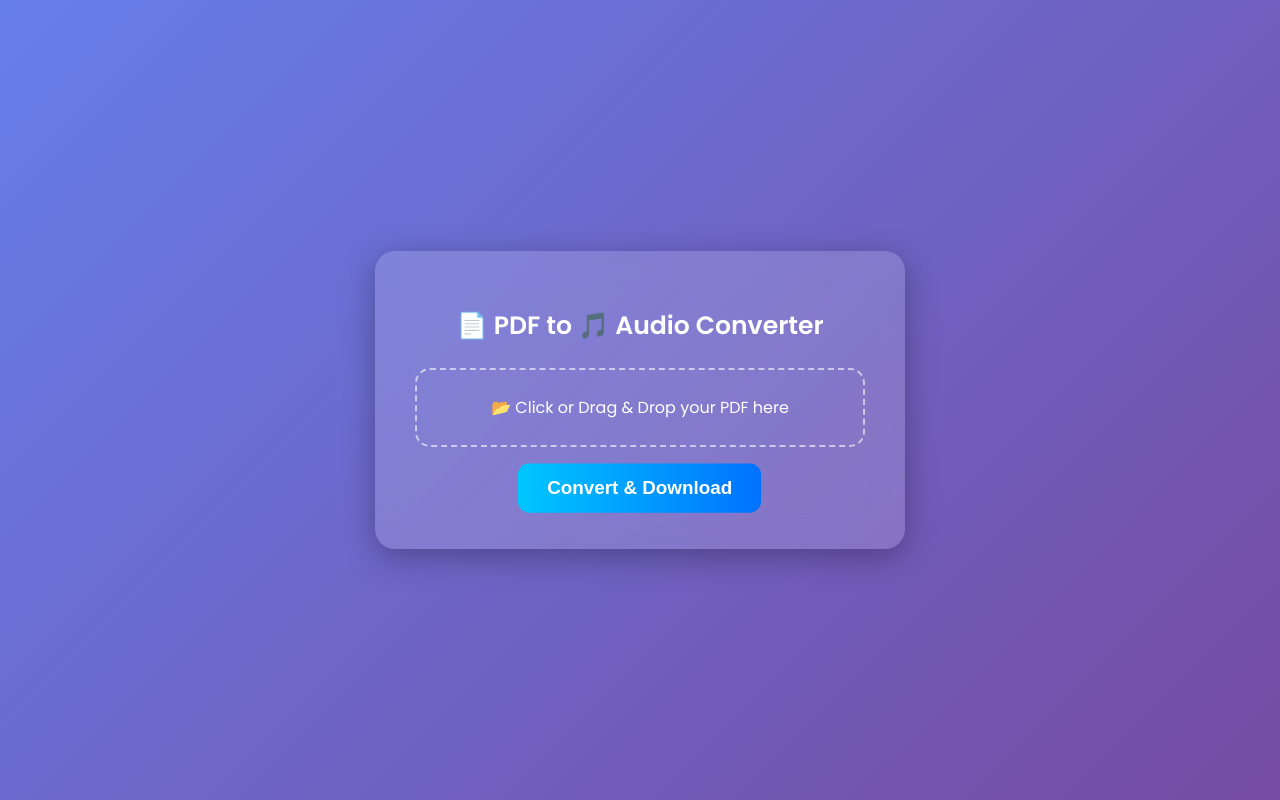
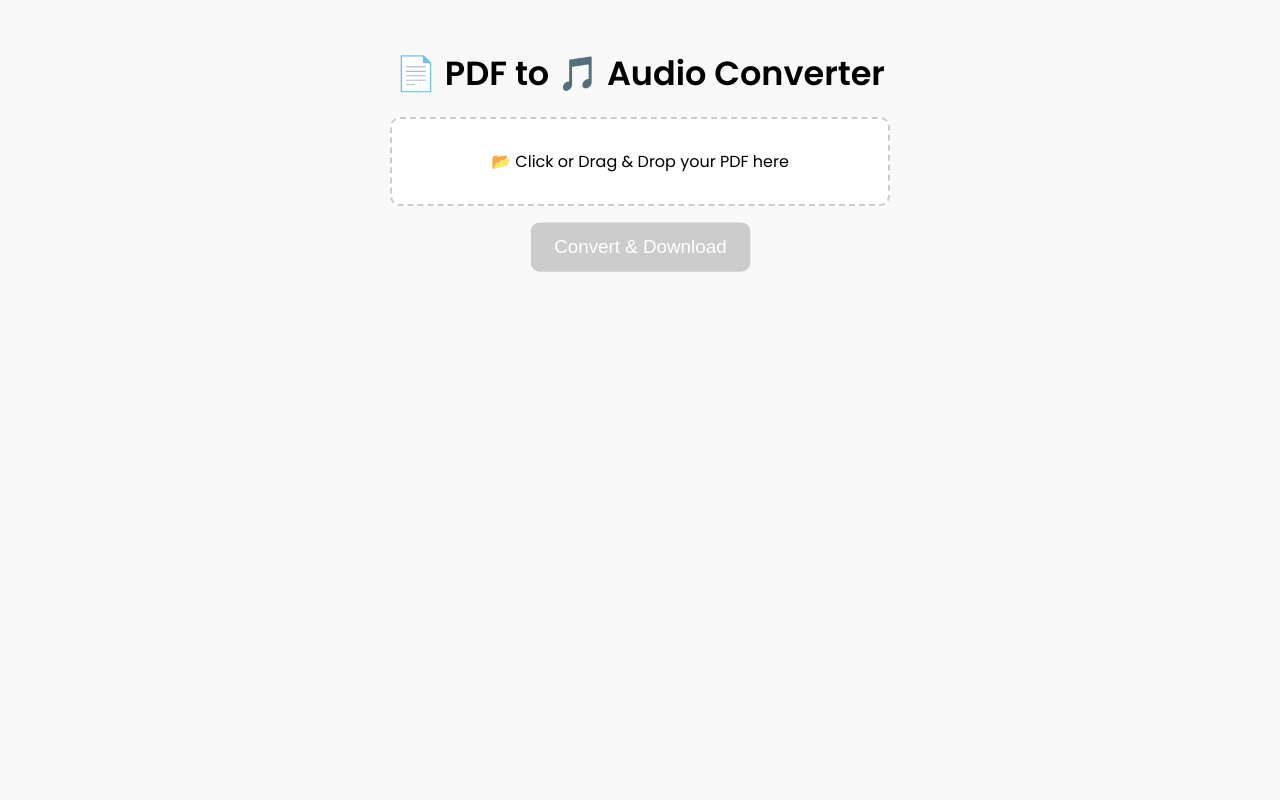
Before and after one commit to Suryanagireddy1/pdf_to_audio_converter, a Flask app: page / in a window 1280 px wide. Run offline with Flask 3, Linux system fonts and the light colour scheme.

Commit message:
whole code was changed

```diff
--- a/pdftoaudio/app.py
+++ b/pdftoaudio/app.py
@@ -2,51 +2,51 @@ from flask import Flask, render_template, request, send_file
 import pdfplumber
 from gtts import gTTS
 import os
-from datetime import datetime
+import uuid
 
 app = Flask(__name__)
-UPLOAD_FOLDER = "static/audio"
+UPLOAD_FOLDER = "uploads"
+AUDIO_FOLDER = "audio"
+
 os.makedirs(UPLOAD_FOLDER, exist_ok=True)
-
-# Function to extract text from PDF
-def extract_text_from_pdf(pdf_path):
-    text = ""
-    with pdfplumber.open(pdf_path) as pdf:
-        for page in pdf.pages:
-            page_text = page.extract_text()
-            if page_text:
-                text += page_text + "\n"
-    return text
+os.makedirs(AUDIO_FOLDER, exist_ok=True)
 
 @app.route("/", methods=["GET", "POST"])
 def index():
     if request.method == "POST":
-        pdf_file = request.files.get("pdf_file")
+        if "pdf_file" not in request.files:
+            return render_template("index.html", error="No file uploaded")
 
-        if not pdf_file or pdf_file.filename == "":
-            return render_template("index.html", error="Please upload a PDF file.")
+        pdf_file = request.files["pdf_file"]
 
-        # Save uploaded PDF
-        pdf_path = os.path.join(UPLOAD_FOLDER, pdf_file.filename)
-        pdf_file.save(pdf_path)
+        if pdf_file.filename == "":
+            return render_template("index.html", error="Please select a PDF file.")
 
-        # Extract text
-        text = extract_text_from_pdf(pdf_path)
-        if not text.strip():
-            return render_template("index.html", error="No text found in the PDF.")
+        if pdf_file and pdf_file.filename.lower().endswith(".pdf"):
+            file_path = os.path.join(UPLOAD_FOLDER, pdf_file.filename)
+            pdf_file.save(file_path)
 
-        # Generate audio filename
-        audio_filename = f"audio_{datetime.now().strftime('%Y%m%d%H%M%S')}.mp3"
-        audio_path = os.path.join(UPLOAD_FOLDER, audio_filename)
+            # Extract text
+            text = ""
+            with pdfplumber.open(file_path) as pdf:
+                for page in pdf.pages:
+                    text += page.extract_text() or ""
 
-        # Convert text to speech
-        tts = gTTS(text=text, lang='en')
-        tts.save(audio_path)
+            if not text.strip():
+                return render_template("index.html", error="No readable text found in PDF.")
 
-        return send_file(audio_path, as_attachment=True)
+            # Convert text to audio
+            audio_filename = f"{uuid.uuid4()}.mp3"
+            audio_path = os.path.join(AUDIO_FOLDER, audio_filename)
+            tts = gTTS(text)
+            tts.save(audio_path)
+
+            return send_file(audio_path, as_attachment=True, download_name="output.mp3")
+
+        return render_template("index.html", error="Only PDF files are allowed.")
 
     return render_template("index.html")
 
+
 if __name__ == "__main__":
-    port = int(os.environ.get("PORT", 5000))  # For cloud platforms
-    app.run(host="0.0.0.0", port=port, debug=True, threaded=True)
+    app.run(debug=True)
--- a/pdftoaudio/static/style.css
+++ b/pdftoaudio/static/style.css
@@ -1,140 +1,50 @@
 body {
     font-family: 'Poppins', sans-serif;
-    background: linear-gradient(135deg, #667eea, #764ba2);
-    color: white;
+    background: #f9f9f9;
     text-align: center;
-    height: 100vh;
-    margin: 0;
-    display: flex;
-    justify-content: center;
-    align-items: center;
+    padding: 20px;
 }
 
 .container {
-    background: rgba(255,255,255,0.15);
-    padding: 40px;
-    border-radius: 20px;
-    backdrop-filter: blur(15px);
-    box-shadow: 0 8px 32px rgba(0,0,0,0.3);
-    max-width: 450px;
-    width: 100%;
+    max-width: 500px;
+    margin: auto;
 }
 
 h1 {
-    font-weight: 600;
-    margin-bottom: 25px;
-    font-size: 24px;
+    font-size: 2rem;
+    margin-bottom: 20px;
 }
 
 .upload-box {
-    padding: 25px;
-    border: 2px dashed rgba(255, 255, 255, 0.6);
-    border-radius: 15px;
+    border: 2px dashed #ccc;
+    padding: 30px;
     cursor: pointer;
-    transition: all 0.3s ease-in-out;
+    border-radius: 10px;
+    background: white;
+    transition: 0.3s;
 }
 
-.upload-box:hover {
-    background: rgba(255,255,255,0.2);
-    transform: scale(1.05);
-}
-
-.upload-label {
-    font-size: 16px;
-    display: block;
-    color: white;
-}
-
-.drag-over {
-    background: rgba(0, 255, 255, 0.2);
-    border-color: cyan;
+.upload-box.drag-over {
+    background: #e3f2fd;
+    border-color: #2196f3;
 }
 
 .btn {
+    background: #2196f3;
+    color: white;
+    padding: 12px 20px;
+    border: none;
+    cursor: pointer;
     margin-top: 20px;
-    padding: 12px 25px;
-    border: none;
-    background: linear-gradient(90deg, #00c6ff, #0072ff);
-    color: white;
     font-size: 16px;
-    font-weight: 600;
-    border-radius: 10px;
-    cursor: pointer;
-    transition: all 0.4s ease-in-out;
+    border-radius: 8px;
 }
 
-.btn:hover {
-    transform: scale(1.1);
-    background: linear-gradient(90deg, #ff7eb3, #ff758c);
+.btn:disabled {
+    background: #ccc;
 }
 
 .error {
-    color: yellow;
-    margin-bottom: 15px;
-    font-weight: bold;
+    color: red;
+    margin-bottom: 10px;
 }
-.success {
-    color: lightgreen;
-    margin-bottom: 15px;
-    font-weight: bold;
-}
-.success a {
-    color: lightblue;
-    text-decoration: underline;
-}
-.error a {
-    color: orange;
-    text-decoration: underline;
-}
-a {
-    color: white;
-    text-decoration: none;
-}
-a:hover {
-    text-decoration: underline;
-}
-a:visited {
-    color: lightgray;
-}
-
-input[type="file"] {
-    display: none;
-}
-.upload-box .file-name {
-    font-size: 14px;
-    color: #ccc;
-    margin-top: 10px;
-}
-.upload-box .file-name::before {
-    content: "Selected file: ";
-    font-weight: bold;
-}
-.upload-box .file-name.hidden {
-    display: none;
-}
-.upload-box .file-name.visible {
-    display: block;
-}
-.upload-box .file-name.error {
-    color: red;
-}
-.upload-box .file-name.success {
-    color: lightgreen;
-}
-
-@media (max-width: 600px) {
-    body {
-        padding: 20px;
-    }
-    .container {
-        width: 100%;
-        padding: 20px;
-    }
-    h1 {
-        font-size: 20px;
-    }
-    .btn {
-        width: 100%;
-        padding: 15px;
-    }
-}
```
Also changed, not shown: pdftoaudio/templates/index.html (+0 -7 lines).
